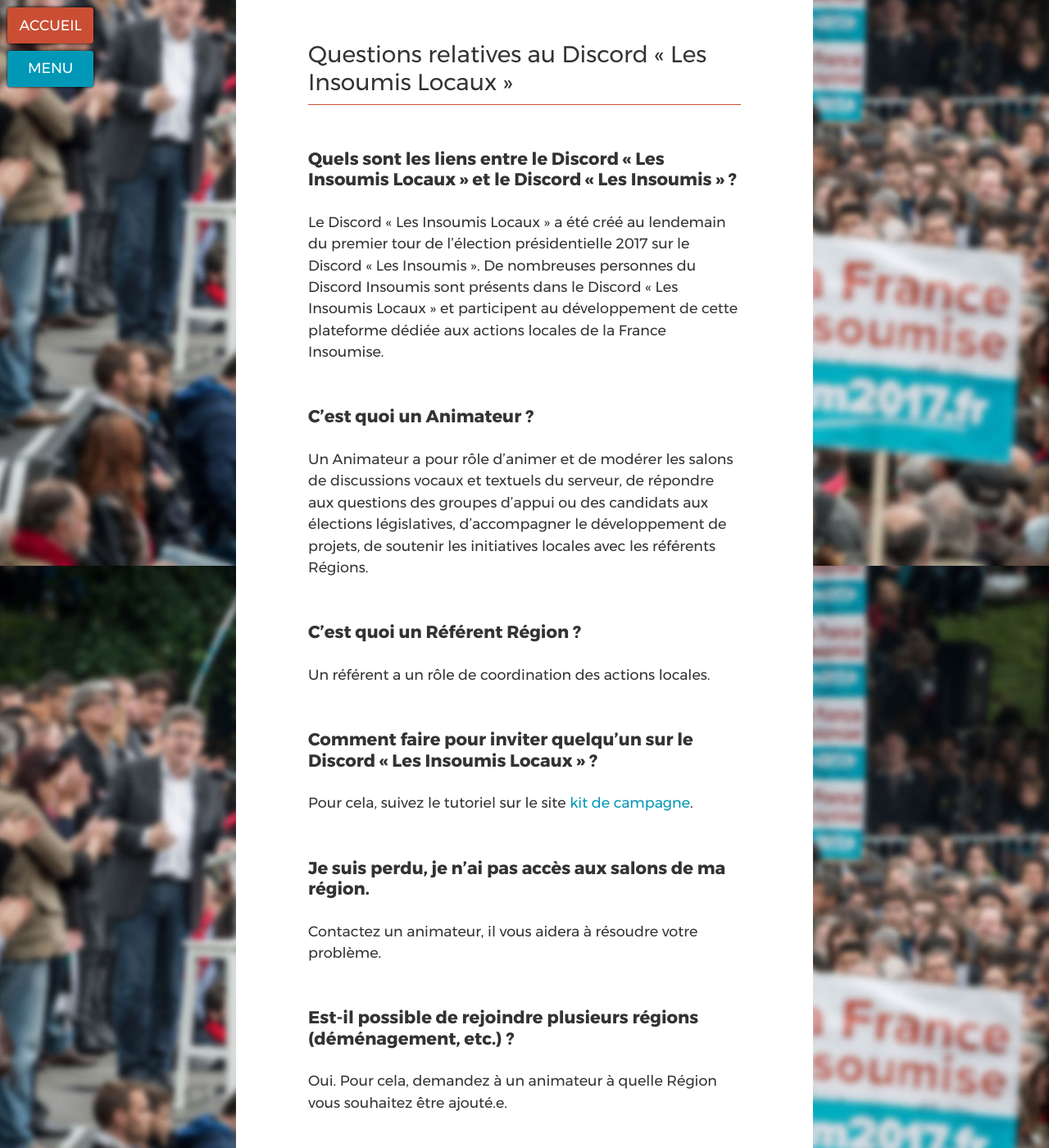
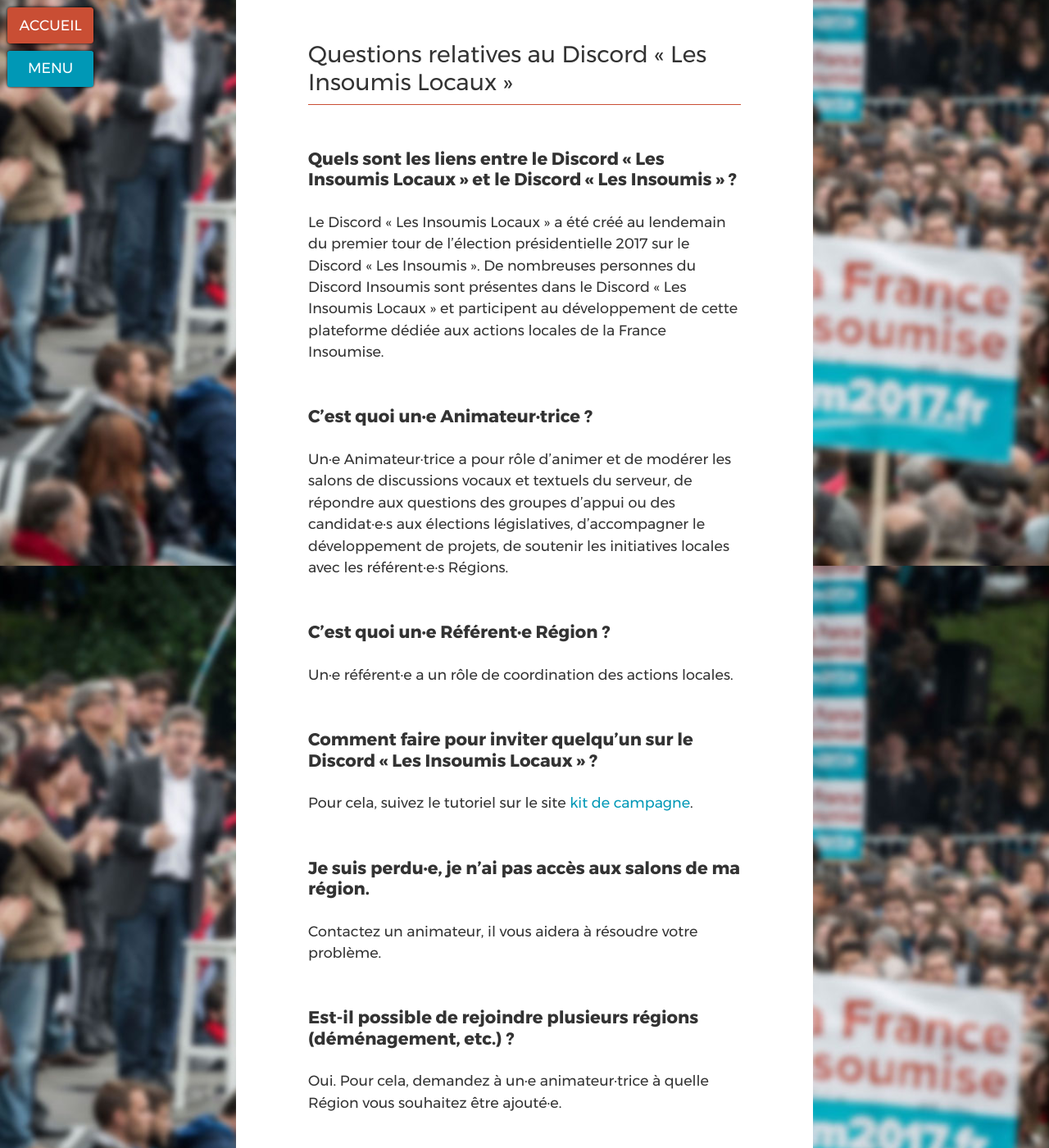
Before and after one commit to ryuran/kitcampagne.fi, a Jekyll site: the page built from _cat_discord/faq.md, in a window 1280 px wide and 1400 px high, scrolled down 210 px. Shown: the whole window at 82% size. Built offline with Jekyll 4.4.1, drawn with Linux system fonts in a browser that asks for light colours; some of the changed text lies outside the part shown.

Commit message:
update faq.md
Corrections des fautes + points médians faq.md

```diff
--- a/_cat_discord/faq.md
+++ b/_cat_discord/faq.md
@@ -9,55 +9,55 @@
 ## Questions relatives au Discord « Les Insoumis Locaux »
 
 ### Quels sont les liens entre le Discord « Les Insoumis Locaux » et le Discord « Les Insoumis » ?
-Le Discord « Les Insoumis Locaux » a été créé au lendemain du premier tour de l'élection présidentielle 2017 sur le Discord « Les Insoumis ». De nombreuses personnes du Discord Insoumis sont présents dans le Discord « Les Insoumis Locaux » et participent au développement de cette plateforme dédiée aux actions locales de la France Insoumise.
+Le Discord « Les Insoumis Locaux » a été créé au lendemain du premier tour de l'élection présidentielle 2017 sur le Discord « Les Insoumis ». De nombreuses personnes du Discord Insoumis sont présentes dans le Discord « Les Insoumis Locaux » et participent au développement de cette plateforme dédiée aux actions locales de la France Insoumise.
 
-### C’est quoi un Animateur ?
-Un Animateur a pour rôle d’animer et de modérer les salons de discussions vocaux et textuels du serveur, de répondre aux questions des groupes d’appui ou des candidats aux élections législatives, d’accompagner le développement de projets, de soutenir les initiatives locales avec les référents Régions.
+### C’est quoi un·e Animateur·trice ?
+Un·e Animateur·trice a pour rôle d’animer et de modérer les salons de discussions vocaux et textuels du serveur, de répondre aux questions des groupes d’appui ou des candidat·e·s aux élections législatives, d’accompagner le développement de projets, de soutenir les initiatives locales avec les référent·e·s Régions.
 
-### C’est quoi un Référent Région ?
-Un référent a un rôle de coordination des actions locales.
+### C’est quoi un·e Référent·e Région ?
+Un·e référent·e a un rôle de coordination des actions locales.
 
 ### Comment faire pour inviter quelqu’un sur le Discord « Les Insoumis Locaux » ?
 Pour cela, suivez le tutoriel sur le site [kit de campagne](/).
 
-### Je suis perdu, je n’ai pas accès aux salons de ma région.
+### Je suis perdu·e, je n’ai pas accès aux salons de ma région.
 Contactez un animateur, il vous aidera à résoudre votre problème.
 
 ### Est-il possible de rejoindre plusieurs régions (déménagement, etc.) ?
-Oui. Pour cela, demandez à un animateur à quelle Région vous souhaitez être ajouté.e.
+Oui. Pour cela, demandez à un·e animateur·trice à quelle Région vous souhaitez être ajouté·e.
 
 ### Je suis graphiste et je n’ai pas accès au salon ``#infographies``.
-Vous pouvez en faire la demande en envoyant un message privé à un animateur.
+Vous pouvez en faire la demande en envoyant un message privé à un·e animateur·trice.
 
 ## Questions relatives aux informations générales concernant les élections législatives
 
 ### Quelle est la date de la campagne officielle ?
-La date de début de la campagne officielle commence 20 jours avant le scrutin. Soit le Lundi 22 Mai 2017.
+La date de début de la campagne officielle commence 20 jours avant le scrutin. Soit le lundi 22 Mai 2017.
 
-### Quand auront-lieu les élections législatives en 2017 ?
+### Quand auront lieu les élections législatives en 2017 ?
 Le premier tour aura lieu le 11 Juin 2017 et le second tour le 18 Juin 2017.
 
-### Où peut-on trouver la liste des candidats, les liens vers leurs réseaux sociaux ?
-Nous avons réalisé un document appelé [Listing des candidats aux élections législatives](https://docs.google.com/spreadsheets/d/1JYbLDEqvoWVBICT9y6y7EvayDH7Fw0wYbxOSvlM7Rfg/edit?usp=sharing). Si vous avez des infos qui n’apparaissent pas dans ce document, merci de les faire remonter à votre Référent Région.
+### Où peut-on trouver la liste des candidat·e·s, les liens vers leurs réseaux sociaux ?
+Nous avons réalisé un document appelé [Listing des candidats aux élections législatives](https://docs.google.com/spreadsheets/d/1JYbLDEqvoWVBICT9y6y7EvayDH7Fw0wYbxOSvlM7Rfg/edit?usp=sharing). Si vous avez des infos qui n’apparaissent pas dans ce document, merci de les faire remonter à votre Référent·e Région.
 
 ### Qui peut se présenter ?
-Pour pouvoir se présenter il faut être de nationalité française, âgé d’au moins 18 ans et « n’être dans aucun cas d’incapacité prévu par la loi »
+Pour pouvoir se présenter il faut être de nationalité française, âgé·e d’au moins 18 ans et « n’être dans aucun cas d’incapacité prévu par la loi ».
 
 Pour plus d’infos : [vie-publique.fr](http://www.vie-publique.fr/decouverte-institutions/institutions/fonctionnement/parlement/depute-senateur/quelles-sont-conditions-necessaires-pour-devenir-depute-ou-senateur.html).
 
 ### Puis-je me présenter ?
-Il est important de rejoindre l’un des groupes d’appui de sa circonscription afin de savoir s’il n’y a pas déjà un candidat désigné. S’il n’y a pas de candidat désigné il est effectivement possible de se proposer comme candidat.
+Il est important de rejoindre l’un des groupes d’appui de sa circonscription afin de savoir s’il n’y a pas déjà un·e candidat·e désigné·e. S’il n’y a pas de candidat·e désigné·e, il est effectivement possible de se proposer comme candidat·e.
 
-### Existe-t-il une charte officielle des candidats ?
+### Existe-t-il une charte officielle des candidat·e·s ?
 Oui, elle est sur le site JLM2017 à [cette adresse](http://f-i.jlm2017.fr/charte_legislatives).
 
 ## Questions relatives à l’affichage électoral pour les élections Législatives
 
 ### Quand peut-on commencer à mettre les affiches de campagne sur les panneaux officiels ?
-Les candidats peuvent disposer de panneaux électoraux dès l’ouverture de la campagne électorale.
+Les candidat·e·s peuvent disposer de panneaux électoraux dès l’ouverture de la campagne électorale.
 
 ### Qui colle les affiches sur les panneaux officiels ?
-Le candidat ou l’un de ses représentants. Donc n’importe qui de votre groupe d’appui.
+Le·la candidat·e ou l’un·e de ses représentant·e·s. Donc n’importe qui de votre groupe d’appui.
 
 ### Quelles sont les dimensions règlementaires à respecter pour les affiches officielles ?
 Les affiches officielles doivent avoir un format max de 594 mm x 841 mm.
```
Also changed, not shown: other parts of _cat_discord/faq.md (+2 -2 lines).
